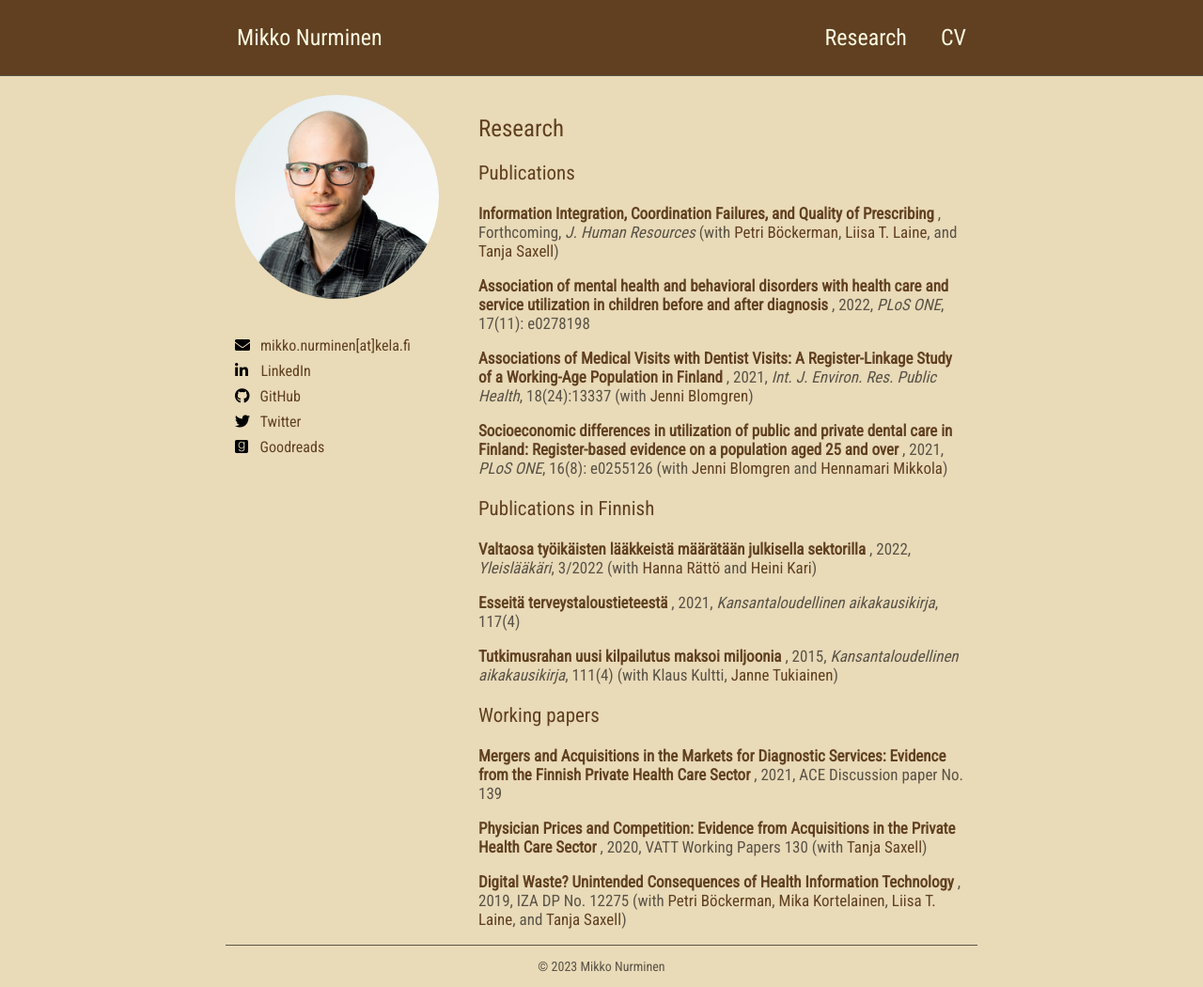
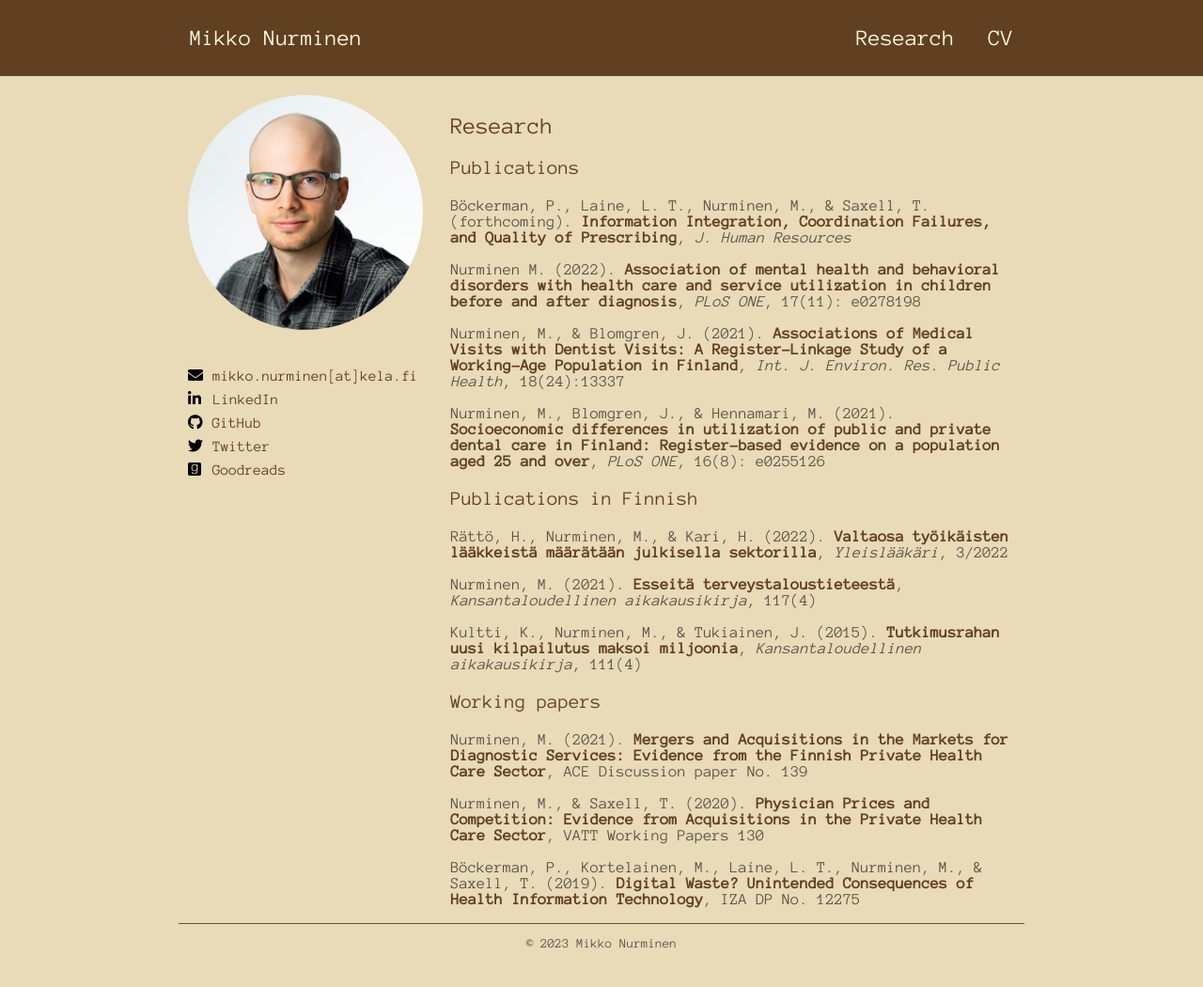
Before and after one commit to mikkonurminen/mikkonurminen.github.io, a Jekyll site: the page built from _pages/research.md, in a window 1280 px wide. Shown: the whole page at 94% size. Built offline with Jekyll 4.4.1, drawn with Linux system fonts in a browser that asks for light colours; nearby versions of some CDN libraries; after the commit the page ends 1025 px from its top, so only the background shows below that.

Commit message:
uusi fontti ja leveämpi content-div

```diff
--- a/_includes/content-left.html
+++ b/_includes/content-left.html
@@ -5,23 +5,23 @@
 	<div class="link-wrapper">
 		<a class="contact-link" target="_blank" href="mailto:{{ site.email }}">
 			<i class="fas fa-envelope fa-pic"></i>
-			<span>&nbsp; mikko.nurminen[at]kela.fi</span>
+			<span>mikko.nurminen[at]kela.fi</span>
 		</a>
 		<a class="contact-link" target="_blank" href="https://www.linkedin.com/in/{{ site.linkedin }}">
 			<i class="fab fa-linkedin-in fa-pic linkedin"></i>
-			<span>&nbsp; LinkedIn</span>
+			<span>LinkedIn</span>
 		</a>
 		<a class="contact-link" target="_blank" href="http://github.com/{{ site.github }}">
 			<i class="fab fa-github fa-pic"></i>
-			<span>&nbsp; GitHub</span>
+			<span>GitHub</span>
 		</a>
 		<a class="contact-link" target="_blank" href="http://twitter.com/{{ site.twitter }}">
 			<i class="fab fa-twitter fa-pic"></i>
-			<span>&nbsp; Twitter</span>
+			<span>Twitter</span>
 		</a>
 		<a class="contact-link" target="_blank" href="http://goodreads.com/{{ site.goodreads }}">
 			<i class="fab fa-goodreads fa-pic goodreads"></i>
-			<span>&nbsp; Goodreads</span>
+			<span>Goodreads</span>
 		</a>
 	</div>
 
--- a/_includes/head.html
+++ b/_includes/head.html
@@ -1,8 +1,11 @@
 <head>
 	<meta charset="utf-8">
-	<meta name="viewport" content="width=device-width, initial-scale=1.0"/>
+	<meta name="viewport" content="width=device-width, initial-scale=1.0" />
 	<title>{% if page.title %} {{ page.title }} - {{ site.title }} {% else %} {{ site.title }} {% endif %}</title>
 	<link rel="stylesheet" href="/css/main.css">
-	<link rel="stylesheet" href="https://use.fontawesome.com/releases/v5.2.0/css/all.css" integrity="sha384-hWVjflwFxL6sNzntih27bfxkr27PmbbK/iSvJ+a4+0owXq79v+lsFkW54bOGbiDQ" crossorigin="anonymous">
-	<link href="https://fonts.googleapis.com/css?family=Roboto+Condensed" rel="stylesheet">
+	<link rel="stylesheet" href="https://use.fontawesome.com/releases/v5.2.0/css/all.css"
+		integrity="sha384-hWVjflwFxL6sNzntih27bfxkr27PmbbK/iSvJ+a4+0owXq79v+lsFkW54bOGbiDQ" crossorigin="anonymous">
+	<link rel="preconnect" href="https://fonts.googleapis.com">
+	<link rel="preconnect" href="https://fonts.gstatic.com" crossorigin>
+	<link href="https://fonts.googleapis.com/css2?family=Anonymous+Pro&display=swap" rel="stylesheet">
 </head>
--- a/_pages/research.md
+++ b/_pages/research.md
@@ -8,65 +8,46 @@ permalink: /research/
 
 ### Publications
 
+Böckerman, P., Laine, L. T., Nurminen, M., & Saxell, T. (forthcoming).
 <a class="titlelink" href="http://jhr.uwpress.org/content/early/2022/12/01/jhr.0921-11910R2.abstract">
-	Information Integration, Coordination Failures, and Quality of Prescribing
-</a>, Forthcoming, *J. Human Resources*
-(with [Petri Böckerman], [Liisa T. Laine], and [Tanja Saxell])
+	Information Integration, Coordination Failures, and Quality of Prescribing</a>, *J. Human Resources*
 
+Nurminen M. (2022).
 <a class="titlelink" href="https://doi.org/10.1371/journal.pone.0278198">
-	Association of mental health and behavioral disorders with health care and service utilization in children before and after diagnosis
-</a>, 2022, *PLoS ONE*, 17(11): e0278198
+	Association of mental health and behavioral disorders with health care and service utilization in children before and after diagnosis</a>, *PLoS ONE*, 17(11): e0278198
 
+Nurminen, M., & Blomgren, J. (2021).
 <a class="titlelink" href="https://www.mdpi.com/1660-4601/18/24/13337">
-	Associations of Medical Visits with Dentist Visits: A Register-Linkage Study of a Working-Age Population in Finland
-</a>, 2021, *Int. J. Environ. Res. Public Health*, 18(24):13337
-(with [Jenni Blomgren])
+	Associations of Medical Visits with Dentist Visits: A Register-Linkage Study of a Working-Age Population in Finland</a>, *Int. J. Environ. Res. Public Health*, 18(24):13337
 
+Nurminen, M., Blomgren, J., & Hennamari, M. (2021).
 <a class="titlelink" href="https://doi.org/10.1371/journal.pone.0255126">
-	Socioeconomic differences in utilization of public and private dental care in Finland: Register-based evidence on a population aged 25 and over
-</a>, 2021, *PLoS ONE*, 16(8): e0255126
-(with [Jenni Blomgren] and [Hennamari Mikkola])
+	Socioeconomic differences in utilization of public and private dental care in Finland: Register-based evidence on a population aged 25 and over</a>, *PLoS ONE*, 16(8): e0255126
 
 ### Publications in Finnish
 
+Rättö, H., Nurminen, M., & Kari, H. (2022).
 <a class="titlelink" href="https://www.lukusali.fi/index.html?p=Suomen%20yleisl%C3%A4%C3%A4k%C3%A4rit%20GPF%20ry&i=6271960a-da95-11ec-bdec-00155d64030a">
-	Valtaosa työikäisten lääkkeistä määrätään julkisella sektorilla
-</a>, 2022, *Yleislääkäri*, 3/2022
-(with [Hanna Rättö] and [Heini Kari])
+	Valtaosa työikäisten lääkkeistä määrätään julkisella sektorilla</a>, *Yleislääkäri*, 3/2022
 
+Nurminen, M. (2021).
 <a class="titlelink" href="https://www.taloustieteellinenyhdistys.fi/wp-content/uploads/2021/12/KAK_4_2021_WEB-119-123.pdf">
-	Esseitä terveystaloustieteestä
-</a>, 2021, *Kansantaloudellinen aikakausikirja*, 117(4)
+	Esseitä terveystaloustieteestä</a>, *Kansantaloudellinen aikakausikirja*, 117(4)
 
+Kultti, K., Nurminen, M., & Tukiainen, J. (2015).
 <a class="titlelink" href="http://www.taloustieteellinenyhdistys.fi/wp-content/uploads/2015/12/kultti-nurminen-tukiainen.pdf">
-	Tutkimusrahan uusi kilpailutus maksoi miljoonia
-</a>, 2015, *Kansantaloudellinen aikakausikirja*, 111(4)
-(with Klaus Kultti, [Janne Tukiainen])
+	Tutkimusrahan uusi kilpailutus maksoi miljoonia</a>, *Kansantaloudellinen aikakausikirja*, 111(4)
 
 ### Working papers
 
+Nurminen, M. (2021).
 <a class="titlelink" href="https://ace-economics.fi/kuvat/dp139.pdf">
-	Mergers and Acquisitions in the Markets for Diagnostic Services: Evidence from the Finnish Private Health Care Sector
-</a>, 2021, ACE Discussion paper No. 139
+	Mergers and Acquisitions in the Markets for Diagnostic Services: Evidence from the Finnish Private Health Care Sector</a>, ACE Discussion paper No. 139
 
+Nurminen, M., & Saxell, T. (2020).
 <a class="titlelink" href="https://urn.fi/URN:ISBN:978-952-274-252-0">
-	Physician Prices and Competition: Evidence from Acquisitions in the Private Health Care Sector
-</a>, 2020, VATT Working Papers 130
-(with [Tanja Saxell])
+	Physician Prices and Competition: Evidence from Acquisitions in the Private Health Care Sector</a>, VATT Working Papers 130
 
+Böckerman, P., Kortelainen, M., Laine, L. T., Nurminen, M., & Saxell, T. (2019).
 <a class="titlelink" href="http://ftp.iza.org/dp12275.pdf">
-	Digital Waste? Unintended Consequences of Health Information Technology
-</a>, 2019, IZA DP No. 12275
-(with [Petri Böckerman], [Mika Kortelainen], [Liisa T. Laine], and [Tanja Saxell])
-
-
-[Petri Böckerman]: http://www.petribockerman.fi/
-[Mika Kortelainen]: https://sites.google.com/view/mikakorte/home
-[Liisa T. Laine]: https://www.liisalaine.net/
-[Mikko Nurminen]: https://mikkonurminen.github.io/
-[Tanja Saxell]: https://sites.google.com/site/tsaxell/
-[Janne Tukiainen]: https://vatt.fi/en/researcher/tukiainen-janne
-[Jenni Blomgren]: https://www.kela.fi/tutkimus/henkilosto/-/asset_publisher/Ws4epHaGEWCI/content/blomgren-jenni
-[Hennamari Mikkola]: https://www.kela.fi/tutkimus/henkilosto/-/asset_publisher/Ws4epHaGEWCI/content/mikkola-hennamari?inheritRedirect=false&redirect=https%3A%2F%2Fwww.kela.fi%2Ftutkimus%2Fhenkilosto%3Fp_p_id%3D101_INSTANCE_Ws4epHaGEWCI%26p_p_lifecycle%3D0%26p_p_state%3Dnormal%26p_p_mode%3Dview%26p_p_col_id%3Dcolumn-2%26p_p_col_pos%3D2%26p_p_col_count%3D3
-[Hanna Rättö]: https://www.kela.fi/tutkimuksen-henkilosto-ratto-hanna
-[Heini Kari]: https://www.kela.fi/tutkimuksen-henkilosto-kari-heini
+	Digital Waste? Unintended Consequences of Health Information Technology</a>, IZA DP No. 12275
--- a/_sass/_style.scss
+++ b/_sass/_style.scss
@@ -1,9 +1,7 @@
-
-
 body {
 	height: 100%;
 	margin: 0;
-    font-family: "Roboto Condensed", sans-serif;
+	font-family: 'Anonymous Pro', monospace;
 	font-size: 20px;
 	background-color: #e9dab8;
 	color: #5a5447;
@@ -21,12 +19,11 @@ body {
 	margin-bottom: 1em;
 }
 
-
 .navigation {
 	display: flex;
 	justify-content: space-between;
 	align-items: center;
-	width: 40em;
+	width: 45em;
 	padding: 1.3em 0;
 	background: #604020;
 }
@@ -50,7 +47,6 @@ body {
 	font-size: 1.2em;
 }
 
-
 .header-links {
 	margin-left: 1.5em;
 	color: #fcf8e3;
@@ -61,9 +57,7 @@ body {
 	color: #e8e3cc;
 }
 
-
 /* Page content */
-
 
 .wrapper {
 	display: flex;
@@ -73,7 +67,7 @@ body {
 .content-wrapper {
 	display: flex;
 	justify-content: space-between;
-	width: 40em;
+	width: 45em;
 }
 
 .content-left {
@@ -84,7 +78,6 @@ body {
 	width: 29%;
 	margin-left: 0.5em;
 }
-
 
 .portrait {
 	float: left;
@@ -110,6 +103,7 @@ body {
 
 .fa-pic {
 	color: black;
+	margin-right: 0.1em;
 }
 
 .linkedin {
@@ -124,12 +118,11 @@ a.contact-link:hover {
 	color: #0d0d0d;
 }
 
-
 .content-right {
 	display: flex;
 	flex-direction: column;
 	width: 69%;
-	padding-left: 5%;
+	padding-left: 3%;
 	margin-right: 0.5em;
 }
 
@@ -147,7 +140,9 @@ a.titlelink {
 	font-weight: bold;
 }
 
-h1, h2, h3 {
+h1,
+h2,
+h3 {
 	color: #604020;
 	font-size: 1.25em;
 	font-weight: 500;
@@ -162,7 +157,8 @@ p {
 	color: #5a5447;
 }
 
-b, strong {
+b,
+strong {
 	color: #604020;
 }
 
@@ -170,10 +166,11 @@ b, strong {
 	display: flex;
 	justify-content: center;
 }
+
 .footer {
 	display: flex;
 	justify-content: center;
-	width: 40em;
+	width: 45em;
 	border-top: solid;
 	border-width: 1px;
 }
@@ -182,19 +179,18 @@ p.footer-text {
 	font-size: 0.7em;
 }
 
-
-
-
-
 @media only screen and (max-width: 672px) {
 
 	.navigation {
 		padding: 0 3% 0 3%;
 	}
-  .nav-name, .links, h2 {
+
+	.nav-name,
+	.links,
+	h2 {
 		font-size: 0.92em;
 		justify-content: flex-start;
-	  webkit-text-size-adjust: 100%;
+		-webkit-text-size-adjust: 100%;
 		margin: 0;
 	}
 
@@ -227,7 +223,6 @@ p.footer-text {
 		margin-bottom: 0.7em
 	}
 
-
 	.content-right {
 		width: 100%;
 		margin: 0;
@@ -249,7 +244,10 @@ p.footer-text {
 }
 
 @media only screen and (max-width: 800px) {
-	.navigation, .content-wrapper, .footer {
+
+	.navigation,
+	.content-wrapper,
+	.footer {
 		width: 35em;
 	}
 }
```
Lines whose indentation alone changed are shown as unchanged.
